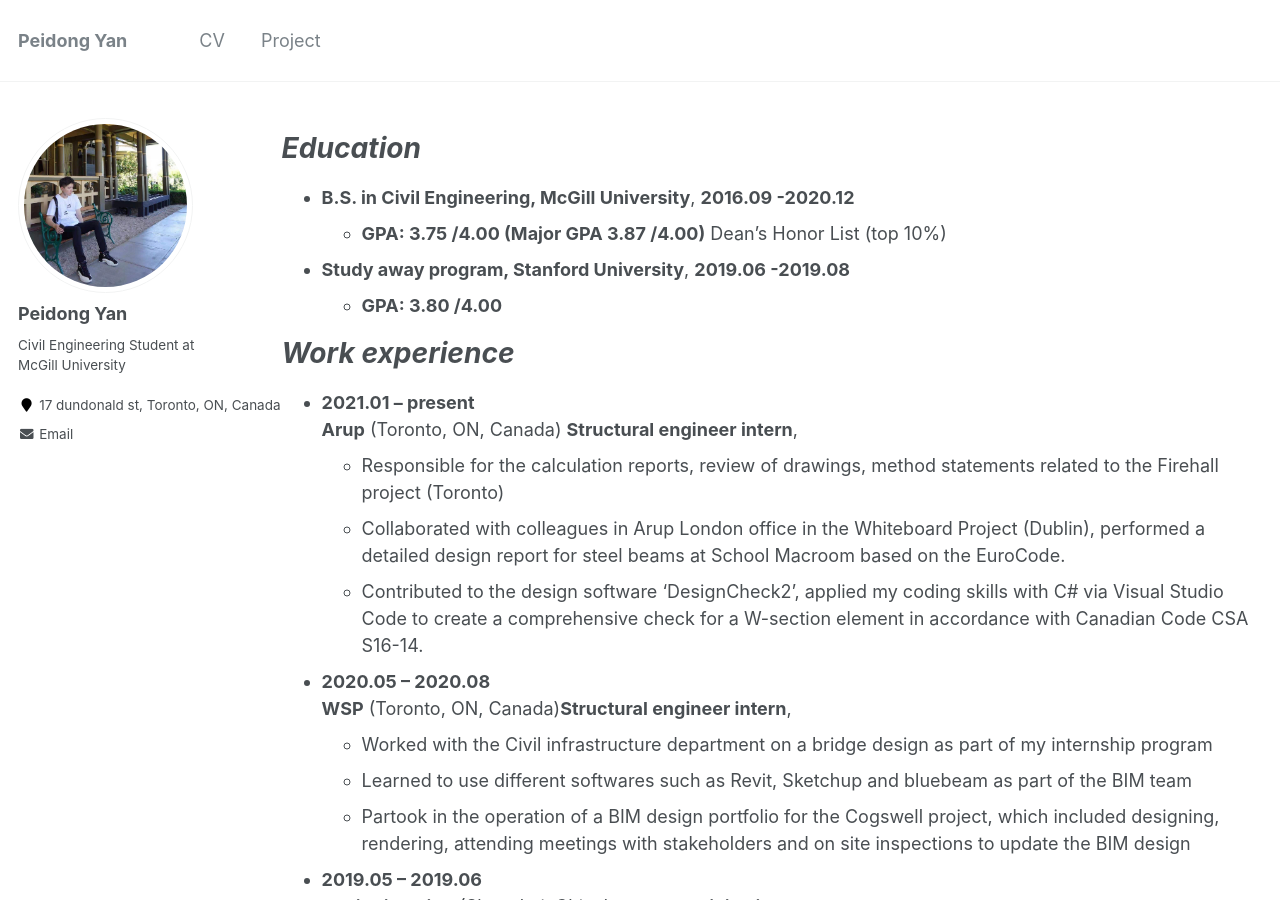
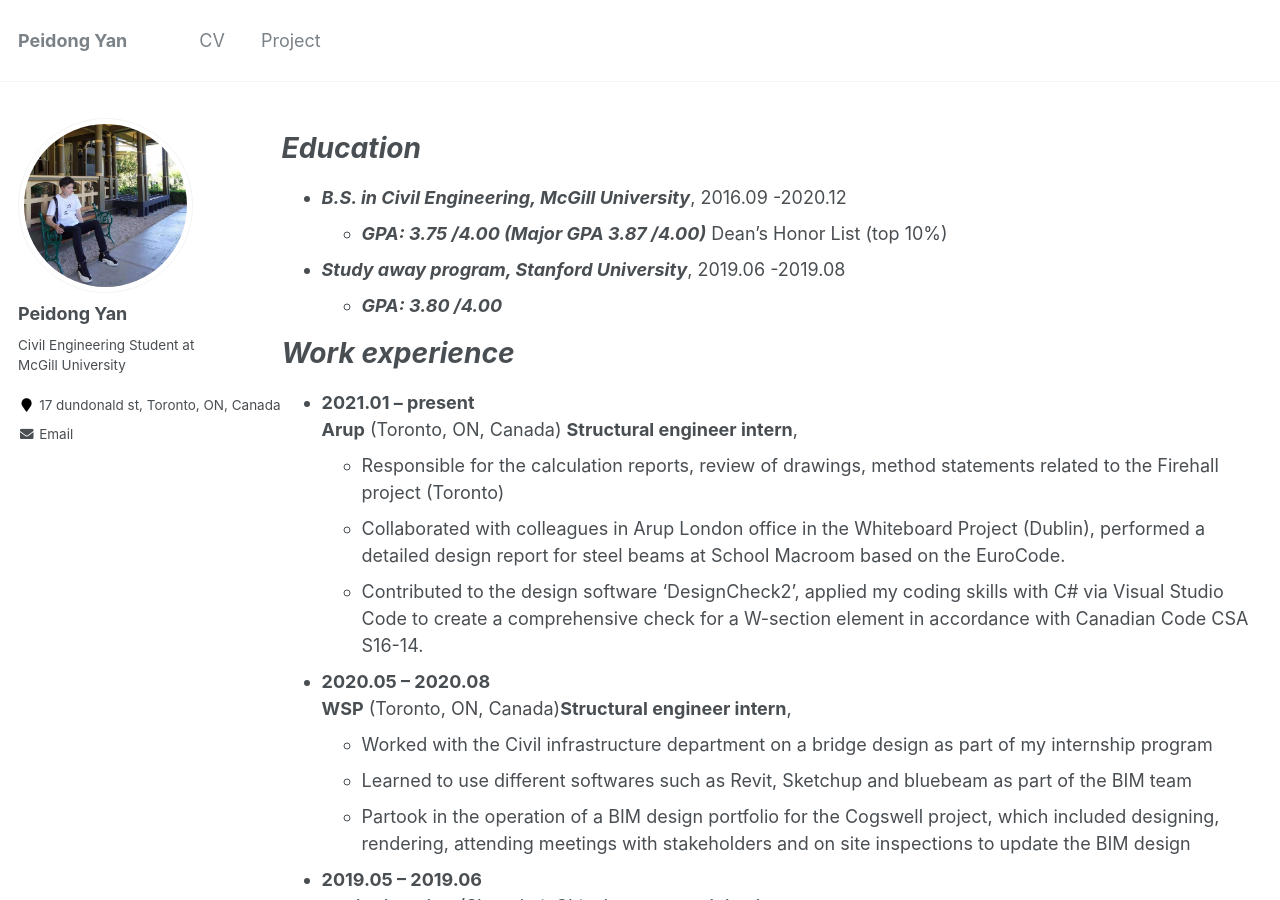
Before and after one commit to LorenYan98/LY.github.io, a Jekyll site: the page built from _pages/cv.md, in a window 1280 px wide and 900 px high. Built offline with Jekyll 4.4.1, drawn with Linux system fonts in a browser that asks for light colours.

Commit message:
Update cv.md

```diff
--- a/_pages/cv.md
+++ b/_pages/cv.md
@@ -12,10 +12,10 @@ redirect_from:
 
 _Education_
 ======
-* **B.S. in Civil Engineering, McGill University**, **2016.09 -2020.12**
-  * **GPA: 3.75 /4.00 (Major GPA 3.87 /4.00)**   Dean’s Honor List (top 10%)
-* **Study away program, Stanford University**, **2019.06 -2019.08**
-  * **GPA: 3.80 /4.00**
+* **_B.S. in Civil Engineering, McGill University_**, 2016.09 -2020.12
+  * **_GPA: 3.75 /4.00 (Major GPA 3.87 /4.00)_**   Dean’s Honor List (top 10%)
+* **_Study away program, Stanford University_**, 2019.06 -2019.08
+  * **_GPA: 3.80 /4.00_**
 
 _Work experience_
 ======
```
